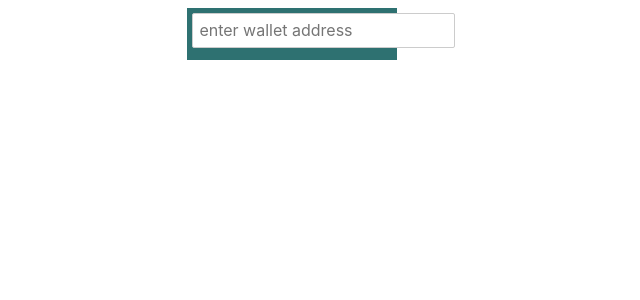
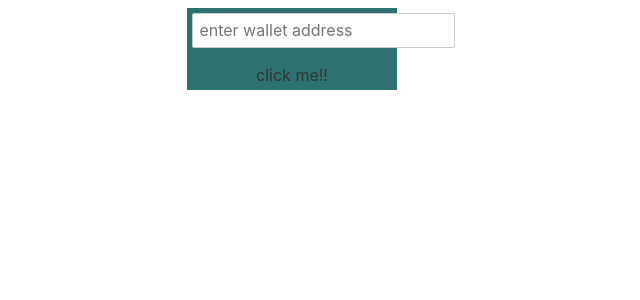
Before and after one commit to Alumist/FrontWallet, a Svelte app: page / in a window 1280 px wide. Shown: the top 300 px of the page, without its empty margins (348-988 px from the left). Built offline with nearby package versions, Linux system fonts and the light colour scheme.

Commit message:
Update App.svelte

```diff
--- a/src/App.svelte
+++ b/src/App.svelte
@@ -1,10 +1,10 @@
 <script lang='ts'>
 	import axios from "axios"
 	let address = '';
-	let nfts = '';
     let balance = 0;
 	let error = ``;
 	let submit = "submit";
+	let nfts = '';
 
 	async function getWalletBalance() {
 		balance = (await axios.get(`hitt://localhost: 3001/get_wallet_balance/${address}`)
@@ -13,7 +13,7 @@
 
 	async function getNFTs() {
 		nfts = (await axios.get(`http://localhost:3001/nfts_of_addy/${address}`)
-		).data
+		).data.nft
 	}
 </script>
 
@@ -28,11 +28,16 @@
 >
 </div>
 
-<div class="items">
+<div class="button" on:click={getNFTs}>
+	click me!!
+</div>
+
+
+<!-- <div class="items">
 	{#each nfts as nft}
 	  <div class="item">{nfts}</div>
 	{/each}
-  </div>
+  </div> -->
 
 
 
```
